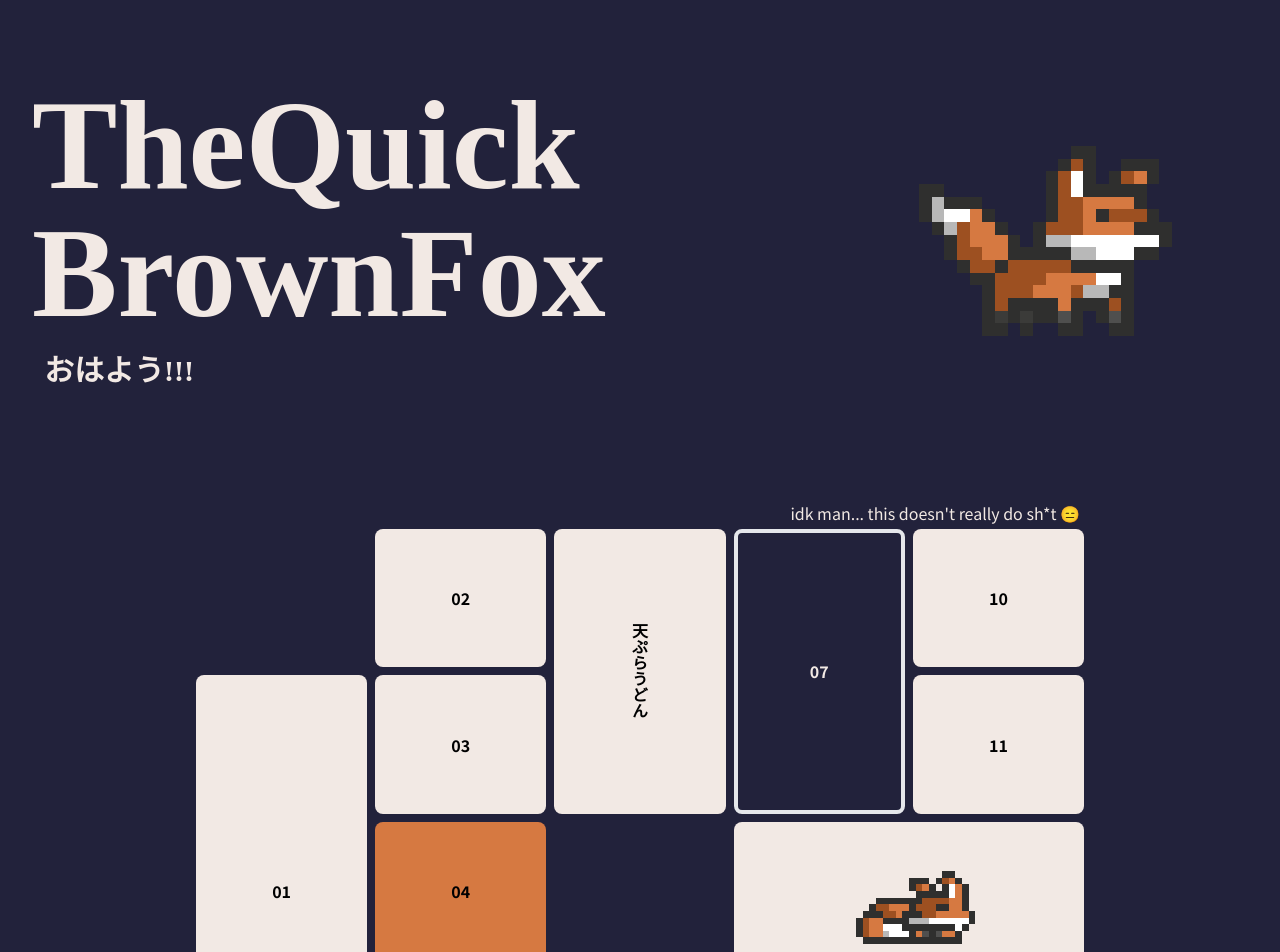
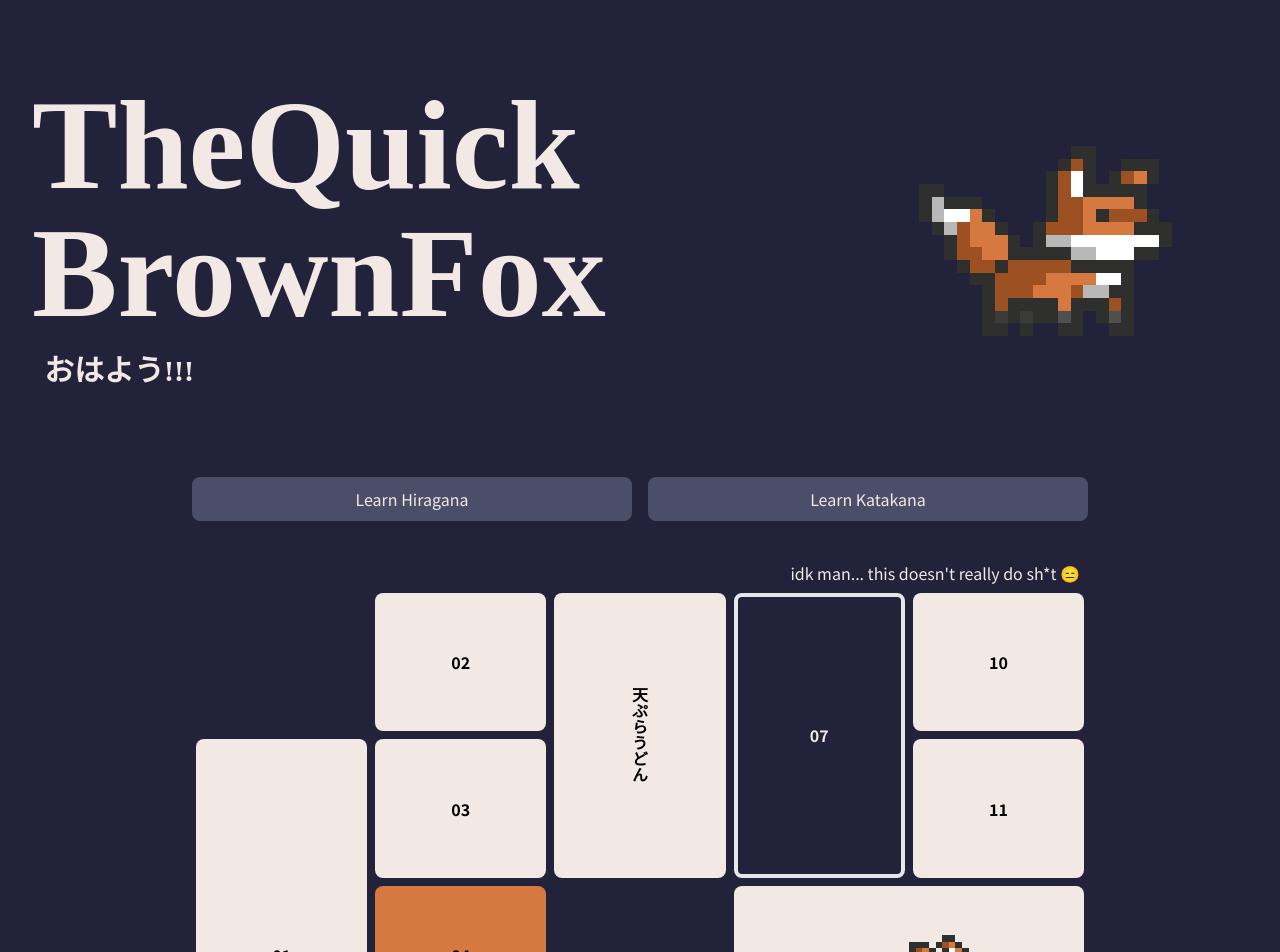
Before and after one commit to subparprogramming/the-quick-brown-fox, a Next.js app in the folder next-app/: page / in a window 1280 px wide. Shown: the top 952 px of the page. Built offline with nearby package versions, Linux system fonts and the light colour scheme; a web font is replaced by a local one.

Commit message:
buttons to direct to hira/katakana

```diff
--- a/next-app/pages/index.tsx
+++ b/next-app/pages/index.tsx
@@ -1,5 +1,6 @@
 import type { NextPage } from "next";
 import Head from "next/head";
+import Link from "next/link";
 import Footer from "../components/Footer";
 
 const Home: NextPage = () => {
@@ -32,20 +33,33 @@ const Home: NextPage = () => {
             />
           </div>
 
+          {/* learn hiragana/katakana buttons */}
+          <div className="mx-auto grid w-full grid-flow-row grid-cols-1 justify-items-center gap-4 px-8 py-2 md:w-3/4 md:grid-cols-2">
+            <Link href="/hiragana">
+              <div className="col-span-1 flex w-full justify-center rounded-lg border-2 border-independence bg-independence p-2 duration-200 hover:border-raw-sienna">Learn Hiragana</div>
+            </Link>
+
+            <Link href="/katakana">
+              <div className="col-span-1 flex w-full justify-center rounded-lg border-2 border-independence bg-independence p-2 duration-200 hover:border-raw-sienna">Learn Katakana</div>
+            </Link>
+          </div>
+
           {/* grid content */}
-          <div className="mx-auto mt-8 flex w-full flex-col lg:w-3/4">
+          <div className="mx-auto mt-8 flex w-full flex-col md:w-3/4">
             <div className="ml-auto mr-0 px-10 text-right">idk man... this doesn&apos;t really do sh*t 😑</div>
-            <div className="pt-1font-sans grid grid-flow-col grid-cols-5 grid-rows-4 px-8 font-bold text-black">
+            <div className="grid grid-flow-col grid-cols-5 grid-rows-4 px-8 pt-1 font-sans font-bold text-black">
               <div className="row-span-3 row-start-2 m-1 flex items-center justify-center rounded-lg bg-isabelline p-4">01</div>
               <div className="m-1 flex items-center justify-center rounded-lg bg-isabelline p-4">02</div>
               <div className="m-1 flex items-center justify-center rounded-lg bg-isabelline p-4">03</div>
               <div className="m-1 flex items-center justify-center rounded-lg bg-raw-sienna p-4">04</div>
               <div className="col-span-2 m-1 flex items-center justify-center rounded-lg bg-isabelline p-4">05</div>
-              <div className="row-span-2 m-1 flex items-center justify-center rounded-lg bg-isabelline p-4">
-                <div className="" style={{ writingMode: "vertical-lr" }}>
-                  天ぷらうどん
+              <Link href="https://www.deviantart.com/kitsune-09/art/Tempura-Udon-877669948">
+                <div className="row-span-2 m-1 flex items-center justify-center rounded-lg bg-isabelline p-4 duration-200 hover:-translate-y-1 hover:shadow-2xl">
+                  <div className="" style={{ writingMode: "vertical-lr" }}>
+                    天ぷらうどん
+                  </div>
                 </div>
-              </div>
+              </Link>
               <div className="row-span-2 m-1 flex items-center justify-center rounded-lg border-4 p-4 text-isabelline">07</div>
               <div className="col-span-2 m-1 flex items-center justify-center rounded-lg bg-isabelline p-4">
                 <img src="/assets/fox-animated-6-half-height.gif" alt="fox sleeping" className="w-2/3 object-cover object-bottom" style={{ imageRendering: "pixelated" }} />
```
